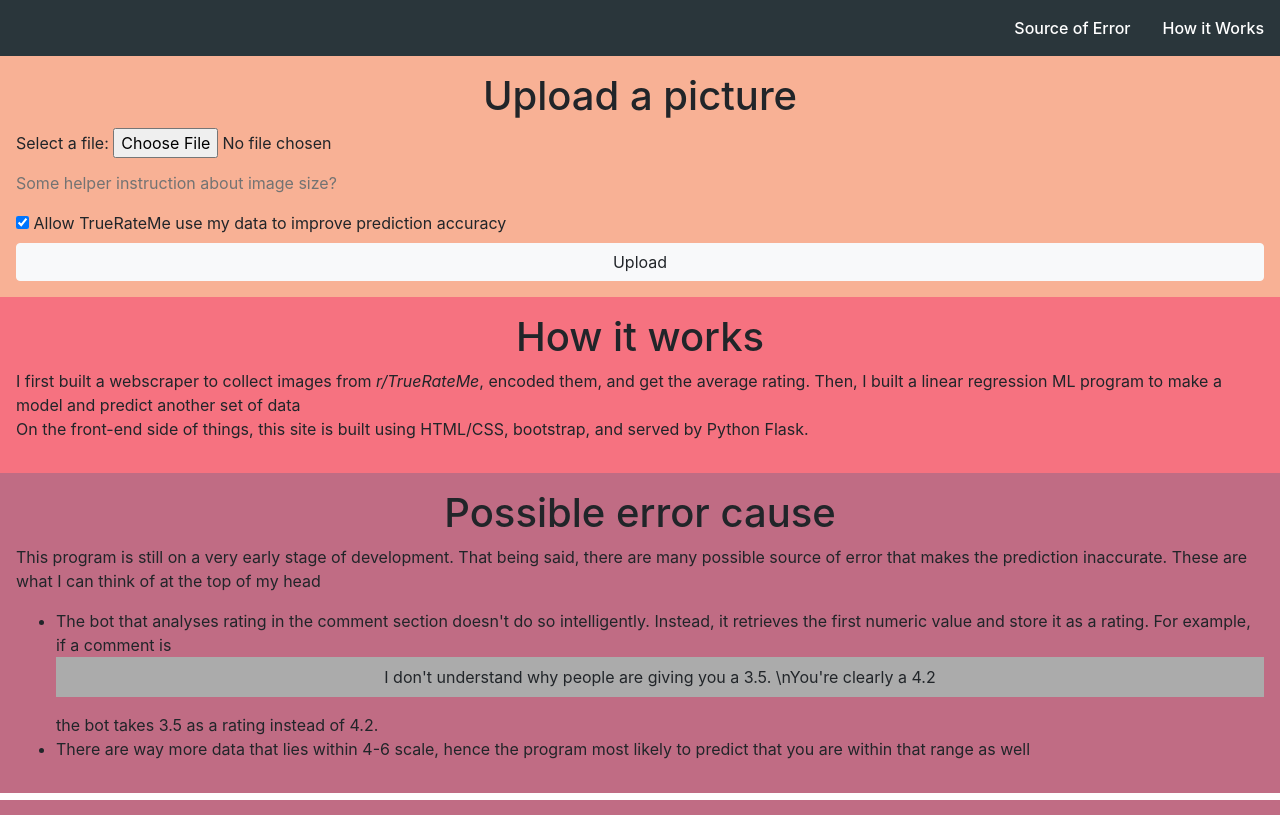
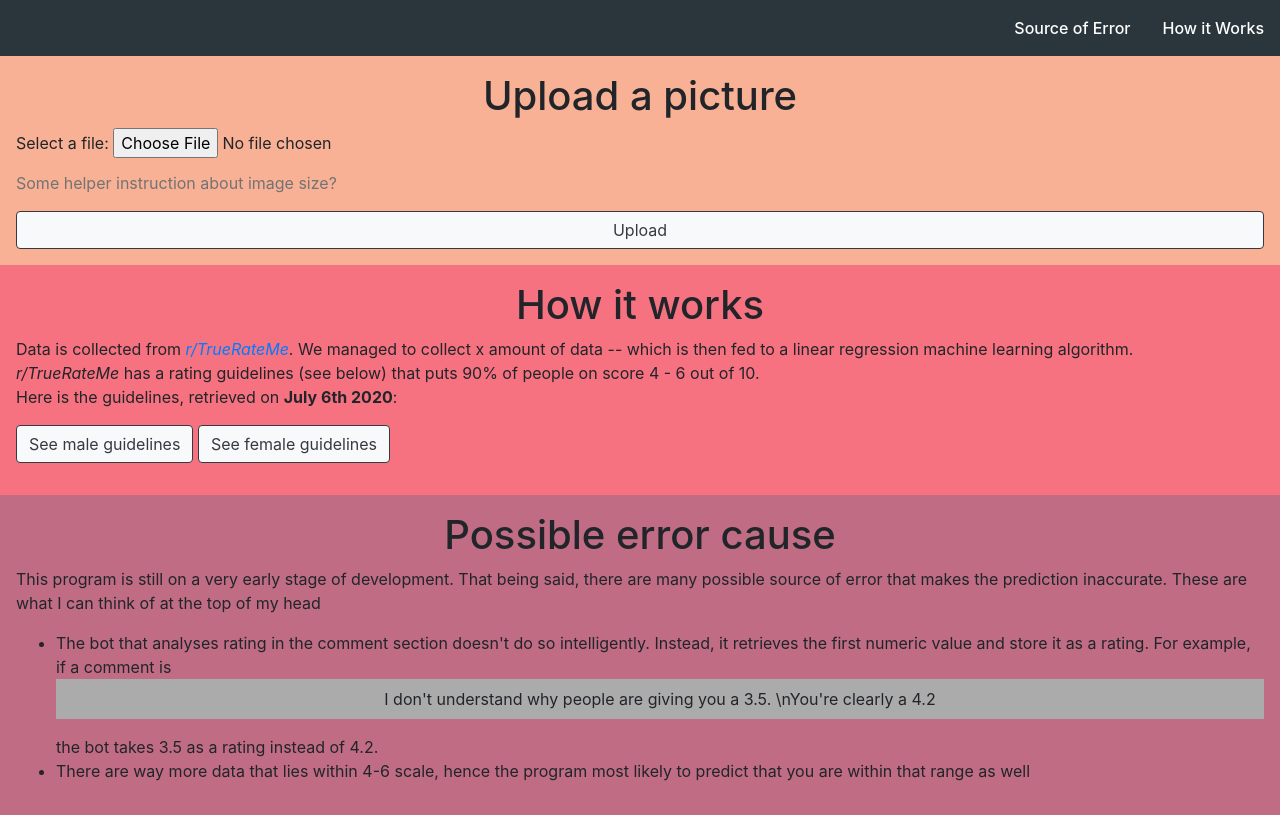
Before and after one commit to IrennaLumbuun/RateMe, a Flask app: page / in a window 1280 px wide. Run offline with Flask 2, Linux system fonts and the light colour scheme; some libraries are stand-ins or nearby versions.

Commit message:
add more things to front end

```diff
--- a/app.py
+++ b/app.py
@@ -1,7 +1,6 @@
 from flask import Flask, render_template, request, redirect, url_for, make_response
 from PIL import Image
 import cv2
-import logging
 import base64
 import numpy as np
 from backend.face import *
@@ -15,29 +14,31 @@ def landing_page():
     # process incoming files
     if request.method == 'POST':
         if 'file' not in request.files:
-            logging.error('no file')
-            # TODO: alert user if no file is found
+            return render_template('home.html', error='No file selected')
+
         user_photo = request.files['file']
         if user_photo.filename == '':
-            logging.error('No photo selected')
-            # TODO: alert user if no file name
-            redirect('home.html')
-        if user_photo and allowed_file(user_photo.filename):
+            return render_template('home.html', error='No photo selected')
+
+        valid_extension = allowed_file(user_photo.filename)
+        if not valid_extension:
+            return render_template('home.html', error='Extension is not valid. Only allow .png, .jpg, and .jpeg')
+
+        if user_photo and valid_extension:
             img = Image.open(user_photo)
             img = np.array(img)
-            img = analyse_user_face(img)
-            if img != []:
+            score, img = analyse_user_face(img)
+            if img != [] and img != None:
                 _, buffer = cv2.imencode('.jpeg', img)
                 b64 = base64.b64encode(buffer)
-                return render_template('result.html', img=b64.decode('utf-8'), error='')
-        #TODO: handle if return value is None (didn't see a face)
-
-        # TODO: redirect to result
-    return render_template('home.html')
+                return render_template('result.html', img=b64.decode('utf-8'), score=score)
+            else:
+                return render_template('home.html', error='Can\'t find a face in the picture')
+    return render_template('home.html', error ='')
 
 _allowed_extensions = {'pdf', 'png', 'jpg', 'jpeg'}
 
-def allowed_file(filename):
+def allowed_file(filename) -> bool:
     return '.' in filename and \
         filename.rsplit('.', 1)[1].lower() in _allowed_extensions
 
--- a/backend/face.py
+++ b/backend/face.py
@@ -50,7 +50,8 @@ def analyse_user_face(img):
     gray = cv2.cvtColor(img, cv2.COLOR_BGR2GRAY)
     faces = face_cascade.detectMultiScale(gray, scaleFactor=1.5, minNeighbors=5)
     if faces == []:
-        return None
+        return []
+    #TODO: return a list of faces and their respective scores inistead
     for x, y, w, h in faces:
         roi = gray[y:y+h, x:x+w] # get only the face region
         roi = cv2.resize(roi, (150, 150))
@@ -60,7 +61,7 @@ def analyse_user_face(img):
         img = cv2.rectangle(img, (x, y), (x + w, y + h), (255, 255, 255), thickness=10)
         img = cv2.putText(img, str(round(score, 1)), (x + 75, y + h + 150), cv2.FONT_HERSHEY_SIMPLEX, 5, color=(255,255,255), thickness=5)
         img = cv2.cvtColor(img, cv2.COLOR_BGR2RGB)
-        return img
+        return img, score
 
 #save_face(url)
 #see more https://www.youtube.com/watch?v=QSTnwsZj2yc
--- a/templates/base.html
+++ b/templates/base.html
@@ -20,10 +20,30 @@
     {% block body %} {% endblock %}
     <section id='how-it-works'>
         <h1 class="text-center">How it works</h1>
-        <p>I first built a webscraper to collect images from <em>r/TrueRateMe</em>, encoded them, and get the average rating. Then, I built a linear regression ML program to make a model and predict another set of data
-            <br>
-            On the front-end side of things, this site is built using HTML/CSS, bootstrap, and served by Python Flask.
+        <p>Data is collected from <a href='https://www.reddit.com/r/truerateme/'><em>r/TrueRateMe</em></a>. We managed to collect x amount of data -- which is then fed to a linear regression machine learning algorithm.
+        <br>
+        <em>r/TrueRateMe</em> has a rating guidelines (see below) that puts 90% of people on score 4 - 6 out of 10.
+        <br>
+        Here is the guidelines, retrieved on <b>July 6th 2020</b>:
         </p>
+        <p>
+            <button class="btn btn-light btn-outline-dark" type="button" data-toggle="collapse" data-target="#male-guideline" aria-expanded="false" aria-controls="male-guideline">
+              See male guidelines
+            </button>
+            <button class="btn btn-light btn-outline-dark" type="button" data-toggle="collapse" data-target="#female-guideline" aria-expanded="false" aria-controls="female-guideline">
+                See female guidelines
+              </button>
+          </p>
+          <div class="collapse" id="male-guideline">
+            <a href='https://i.imgur.com/1EpSoNB.jpg'>
+                <img src='../static/male.jpg' class='col-xs-12 col-sm-12 col-md-12 text-center'>
+            </a>
+          </div>
+          <div class="collapse" id="female-guideline">
+            <a href='https://i.imgur.com/YlBqElb.png'>
+                <img src='../static/female.png' class='col-xs-12 col-sm-12 col-md-12 text-center'>
+            </a>
+          </div>
     </section>
     <section id='possible-error-cause'>
         <h1 class="text-center">Possible error cause</h1>
--- a/templates/home.html
+++ b/templates/home.html
@@ -15,13 +15,19 @@
         <input type='file' name='file' id='file-input'> </label>
         <p class="help-block">Some helper instruction about image size?</p>
     </div>
-    <div class="checkbox">
+   <!-- <div class="checkbox">
+
         <label for='data-consent'>
             <input type='checkbox' name='data-consent' id='data-consent' checked>
             Allow TrueRateMe use my data to improve prediction accuracy
         </label>
-    </div>
-    <input type='submit' class="btn btn-light btn-block" value='Upload'></button>
+    </div>-->
+    {% if error != '' %}
+    <div class="alert alert-danger" role="alert">
+        {{error}}
+      </div>
+    {% endif %}
+    <input type='submit' class="btn btn-light btn-outline-dark btn-block" value='Upload'></button>
 </form>
 </section>
 
```
Also changed, not shown: templates/result.html (+4 -1 lines), static/male.jpg (added), 1 other file.
